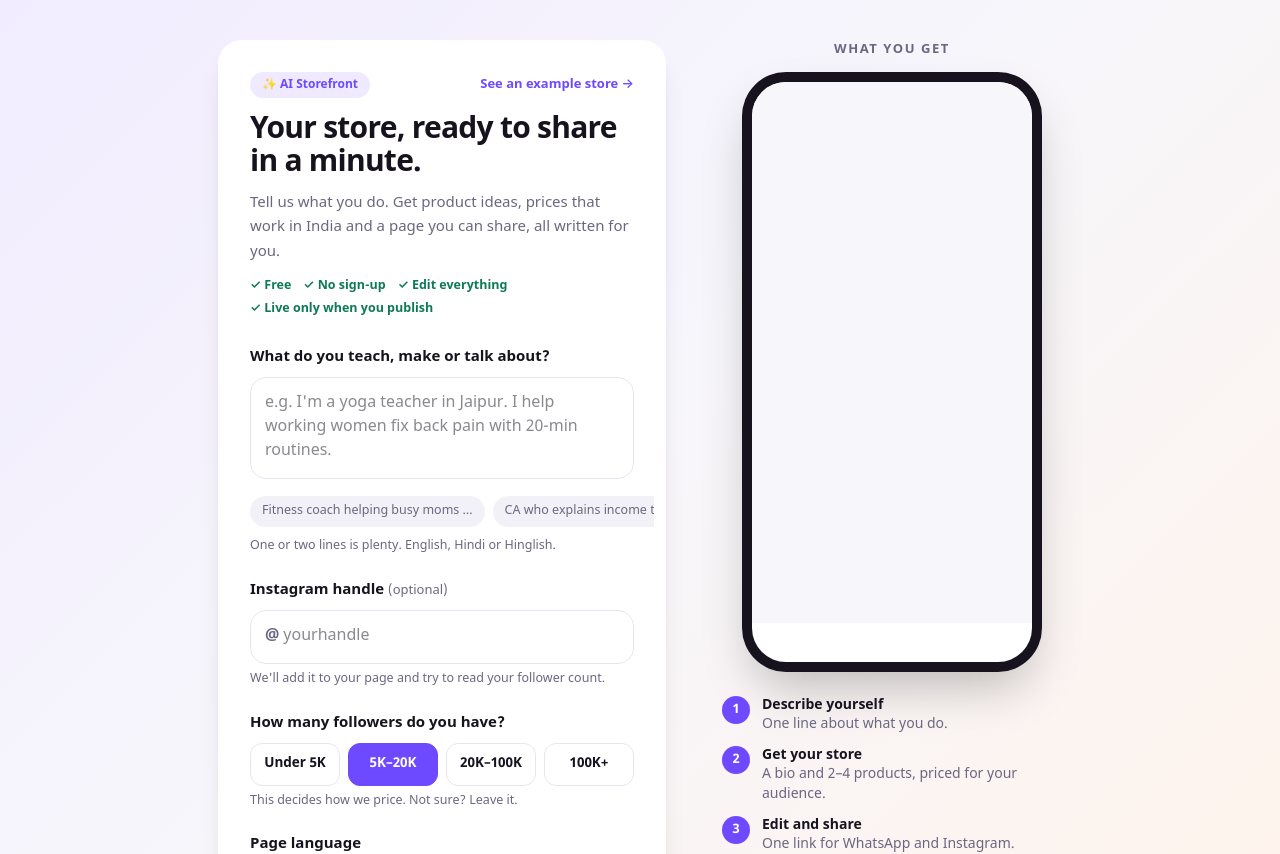
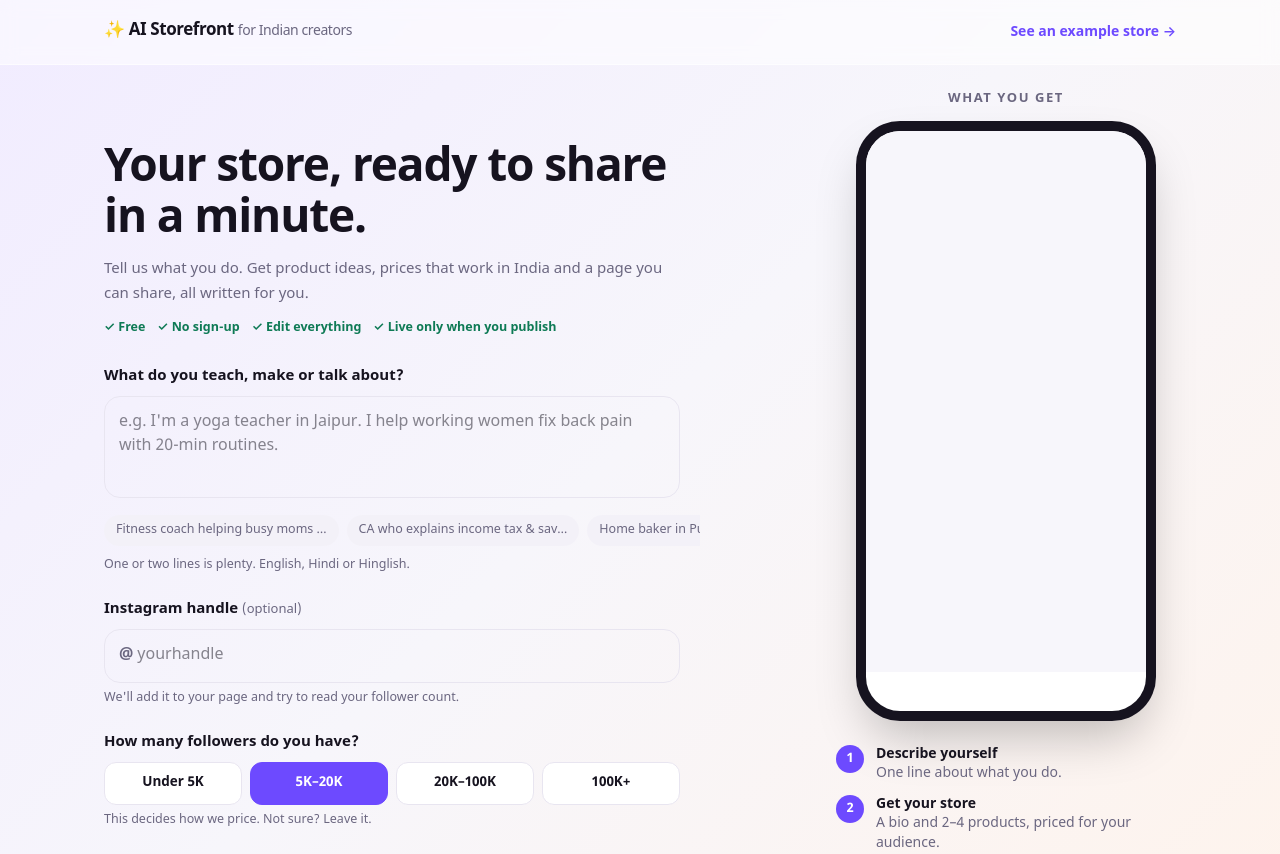
Before and after one commit to namratas798/ai-storefront-generator, a Next.js app: page / in a window 1280 px wide. Shown: the top 854 px of the page. Built offline with nearby package versions, Linux system fonts and the light colour scheme.

Commit message:
Responsive like SuperProfile: two-column store and editor on laptops, top bar, side-by-side publish screen

```diff
--- a/app/page.tsx
+++ b/app/page.tsx
@@ -158,11 +158,18 @@ export default function Home() {
   if (!loaded) return <div className="min-h-dvh" />;
 
   return (
-    // Phone-first. On laptops the same layout sits in a frame instead of being stretched.
-    <div className="lg:min-h-dvh lg:bg-[linear-gradient(135deg,#f1ecff_0%,#f7f6fb_45%,#fff3ea_100%)] lg:flex lg:items-start lg:justify-center lg:gap-14 lg:px-10 lg:py-10">
+    // Phone-first, responsive like SuperProfile's own pages: on laptops each screen reflows into
+    // columns instead of being shrunk into a phone-width strip.
+    <div className="lg:min-h-dvh lg:bg-[linear-gradient(135deg,#f1ecff_0%,#f7f6fb_45%,#fff3ea_100%)]">
+    {draft.step === "input" && <DesktopTopBar />}
+    <div className={draft.step === "input" ? "lg:max-w-6xl lg:mx-auto lg:px-10 lg:pt-6 lg:pb-16 lg:flex lg:items-start lg:justify-between lg:gap-16" : ""}>
     <main
-      className={`mx-auto lg:mx-0 w-full max-w-md min-h-dvh bg-white shadow-[0_0_40px_rgba(0,0,0,0.04)] relative ${
-        draft.step === "input" ? "lg:min-h-0 lg:rounded-3xl lg:shadow-xl" : "lg:shadow-xl"
+      className={`mx-auto w-full max-w-md min-h-dvh bg-white shadow-[0_0_40px_rgba(0,0,0,0.04)] relative ${
+        draft.step === "input"
+          ? "lg:mx-0 lg:max-w-xl lg:min-h-0 lg:bg-transparent lg:shadow-none"
+          : draft.step === "edit"
+            ? "lg:max-w-6xl lg:shadow-xl"
+            : "lg:max-w-3xl lg:min-h-0 lg:my-10 lg:rounded-3xl lg:shadow-xl"
       }`}
     >
       {draft.step === "input" && (
@@ -184,6 +191,24 @@ export default function Home() {
             onTheme={(theme) => set({ store: { ...draft.store!, theme } })}
             onBack={() => set({ step: "input" })}
             published={!!draft.slug}
+            actions={
+              <div className="hidden lg:flex gap-2 ml-2">
+                <button
+                  onClick={() => setConfirmAll(true)}
+                  disabled={!!busy}
+                  className="px-4 py-2.5 rounded-xl font-bold border border-[var(--line)] bg-white text-sm disabled:opacity-50"
+                >
+                  ↻ Redo all
+                </button>
+                <button
+                  onClick={publish}
+                  disabled={!!busy}
+                  className="px-5 py-2.5 rounded-xl font-bold text-white bg-[var(--brand)] text-sm disabled:opacity-60"
+                >
+                  {busy === "publish" ? <Spinner /> : draft.slug ? "Update my page" : "Publish my page →"}
+                </button>
+              </div>
+            }
           />
           {notice && <Banner notice={notice} onClose={() => setNotice(null)} onRetry={notice.kind === "error" ? generate : undefined} />}
           {draft.store.assumptions.length > 0 && (
@@ -199,16 +224,16 @@ export default function Home() {
           )}
           <p className="text-center text-[12px] text-[var(--soft)] mt-3 mb-1">
             ✏️ Tap any text to edit · ↻ to get a new version
-            <span className="hidden lg:block mt-0.5">This is how buyers see it on their phone.</span>
+            <span className="hidden lg:inline"> · This is how buyers see your page on a laptop; on a phone it stacks into one column.</span>
           </p>
-          <div className="mx-3 rounded-3xl overflow-hidden border border-[var(--line)]">
+          <div className="mx-3 lg:mx-6 rounded-3xl overflow-clip border border-[var(--line)]">
             <StoreView
               store={draft.store}
               edit={{ onChange: (s) => set({ store: s }), onRegenerate: regenerate, busy }}
             />
           </div>
-          <div className="h-28" />
-          <BottomBar>
+          <div className="h-28 lg:h-10" />
+          <BottomBar hideOnDesktop>
             <button
               onClick={() => setConfirmAll(true)}
               disabled={!!busy}
@@ -276,6 +301,7 @@ export default function Home() {
       )}
     </main>
     {draft.step === "input" && <DesktopShowcase />}
+    </div>
     </div>
   );
 }
@@ -363,8 +389,8 @@ function InputScreen({
 }) {
   const canSubmit = input.handle.trim() || input.description.trim();
   return (
-    <div className="px-5 pt-8 pb-32 lg:pb-8 lg:px-8">
-      <div className="flex items-center justify-between gap-3">
+    <div className="px-5 pt-8 pb-32 lg:pb-8 lg:px-0">
+      <div className="flex items-center justify-between gap-3 lg:hidden">
         <div className="inline-flex items-center gap-2 text-[12px] font-bold text-[var(--brand)] bg-[var(--brand-soft)] px-3 py-1 rounded-full">
           ✨ AI Storefront
         </div>
@@ -372,7 +398,7 @@ function InputScreen({
           See an example store →
         </a>
       </div>
-      <h1 className="text-[30px] leading-[1.1] font-extrabold mt-4 tracking-tight">
+      <h1 className="text-[30px] lg:text-[46px] leading-[1.1] font-extrabold mt-4 lg:mt-6 tracking-tight">
         Your store, ready to share in a minute.
       </h1>
       <p className="text-[var(--soft)] mt-3 text-[15px] leading-relaxed">
@@ -546,14 +572,16 @@ function EditorHeader({
   onTheme,
   onBack,
   published,
+  actions,
 }: {
   store: Store;
   onTheme: (t: Store["theme"]) => void;
   onBack: () => void;
   published: boolean;
+  actions?: React.ReactNode;
 }) {
   return (
-    <div className="sticky top-0 z-30 bg-white/90 backdrop-blur border-b border-[var(--line)] px-4 py-3 flex items-center gap-3">
+    <div className="sticky top-0 z-30 bg-white/90 backdrop-blur border-b border-[var(--line)] px-4 lg:px-6 py-3 flex items-center gap-3">
       <button onClick={onBack} className="text-sm font-semibold text-[var(--soft)]" aria-label="Back to details">
         ← Details
       </button>
@@ -571,7 +599,24 @@ function EditorHeader({
           />
         ))}
       </div>
+      {actions}
     </div>
+  );
+}
+
+/** Laptop-only top bar on the first screen, so it reads as a web page. */
+function DesktopTopBar() {
+  return (
+    <header className="hidden lg:block border-b border-white/60 bg-white/50 backdrop-blur">
+      <div className="max-w-6xl mx-auto px-10 h-16 flex items-center justify-between">
+        <span className="font-extrabold text-[17px] tracking-tight">
+          ✨ AI Storefront <span className="font-medium text-[var(--soft)] text-[14px]">for Indian creators</span>
+        </span>
+        <a href={`/${EXAMPLE_SLUG}`} className="text-[14px] font-semibold text-[var(--brand)]">
+          See an example store →
+        </a>
+      </div>
+    </header>
   );
 }
 
@@ -618,11 +663,14 @@ function Published({
   }
 
   return (
-    <div className="px-5 pt-10 pb-10 rise">
+    <div className="px-5 pt-10 pb-10 lg:px-10 rise">
       <div className="w-14 h-14 rounded-full bg-[#0e9f6e] text-white grid place-items-center text-2xl">✓</div>
-      <h2 className="text-[28px] font-extrabold mt-4 leading-tight">Your store is live!</h2>
+      <h2 className="text-[28px] lg:text-[34px] font-extrabold mt-4 leading-tight">Your store is live!</h2>
       <p className="text-[var(--soft)] mt-1">Share it where your audience already is.</p>
 
+      {/* Laptops: sharing on the left, reminders and stats on the right */}
+      <div className="lg:grid lg:grid-cols-2 lg:gap-8 lg:items-start">
+      <div>
       <div className="mt-6 rounded-2xl border border-[var(--line)] p-3 flex items-center gap-2">
         <span className="flex-1 truncate font-semibold text-[15px]">{url.replace(/^https?:\/\//, "")}</span>
         <button onClick={() => copy(url, "link")} className="px-3 py-2 rounded-xl bg-[#16131f] text-white text-sm font-bold">
@@ -649,7 +697,9 @@ function Published({
       >
         {copied === "bio" ? "Copied — paste it in Instagram → Edit profile → Links" : "Copy link for Instagram bio"}
       </button>
+      </div>
 
+      <div>
       {missing > 0 && (
         <div className="mt-6 rounded-2xl bg-amber-50 border border-amber-200 p-4 text-[13.5px] text-amber-900">
           <b>
@@ -662,7 +712,7 @@ function Published({
         </div>
       )}
 
-      <div className="mt-8 rounded-2xl bg-[#f7f6fb] p-4">
+      <div className={`mt-8 rounded-2xl bg-[#f7f6fb] p-4 ${missing > 0 ? "" : "lg:mt-6"}`}>
         <div className="flex items-center justify-between">
           <b className="text-sm">Your page so far</b>
           <button onClick={loadStats} className="text-xs font-semibold text-[var(--brand)]">Refresh</button>
@@ -672,6 +722,8 @@ function Published({
           <Stat label="Buy clicks" value={stats?.clicks} />
         </div>
         <p className="text-xs text-[var(--soft)] mt-3">Tip: put the link in your bio and post a story today. Most first sales come from a story.</p>
+      </div>
+      </div>
       </div>
 
       <div className="flex gap-3 mt-6">
@@ -757,12 +809,20 @@ function Banner({
   );
 }
 
-function BottomBar({ children, inlineOnDesktop }: { children: React.ReactNode; inlineOnDesktop?: boolean }) {
+function BottomBar({
+  children,
+  inlineOnDesktop,
+  hideOnDesktop,
+}: {
+  children: React.ReactNode;
+  inlineOnDesktop?: boolean;
+  hideOnDesktop?: boolean;
+}) {
   return (
     <div
       className={`fixed bottom-0 left-1/2 -translate-x-1/2 w-full max-w-md z-30 bg-white/95 backdrop-blur border-t border-[var(--line)] px-4 pt-3 pb-[max(12px,env(safe-area-inset-bottom))] flex gap-3 ${
         inlineOnDesktop ? "lg:static lg:translate-x-0 lg:max-w-none lg:bg-transparent lg:border-0 lg:p-0 lg:mt-2" : ""
-      }`}
+      } ${hideOnDesktop ? "lg:hidden" : ""}`}
     >
       {children}
     </div>
--- a/components/PublicStore.tsx
+++ b/components/PublicStore.tsx
@@ -51,10 +51,10 @@ export default function PublicStore({ store }: { store: PublicStoreData }) {
   return (
     // Phones: full-screen page. Laptops: the theme fills the screen and the store is a centred card,
     // the usual link-in-bio look on desktop.
-    <div className="min-h-dvh lg:py-10" style={{ background: t.bg }}>
+    <div className="min-h-dvh lg:py-10 lg:px-10" style={{ background: t.bg }}>
     <div className="hidden lg:block fixed inset-x-0 top-0 h-72 opacity-25 pointer-events-none" style={{ background: t.hero }} />
     <main
-      className="relative mx-auto max-w-md min-h-dvh lg:min-h-0 lg:rounded-3xl lg:overflow-hidden shadow-[0_0_40px_rgba(0,0,0,0.06)] lg:shadow-2xl"
+      className="relative mx-auto max-w-md lg:max-w-6xl min-h-dvh lg:min-h-0 lg:rounded-3xl lg:overflow-clip shadow-[0_0_40px_rgba(0,0,0,0.06)] lg:shadow-2xl"
       style={{ background: t.bg }}
     >
       {isExample && (
--- a/components/StoreView.tsx
+++ b/components/StoreView.tsx
@@ -65,10 +65,13 @@ export default function StoreView({ store, edit, onBuy }: Props) {
     edit?.onChange({ ...store, products: store.products.map((p) => (p.id === id ? { ...p, ...patch } : p)) });
 
   return (
-    <div style={{ background: t.bg, color: t.text }} className="min-h-full pb-6">
+    // Responds to the width it is given (container query), not the screen: one column in a phone
+    // or the small example preview, two columns (profile | products) when there is room.
+    <div style={{ background: t.bg, color: t.text }} className="@container min-h-full pb-6">
       {/* Hero */}
-      <div style={{ background: t.hero }} className="h-28 w-full" />
-      <div className="px-5 -mt-12">
+      <div style={{ background: t.hero }} className="h-28 @4xl:h-44 w-full" />
+      <div className="@4xl:grid @4xl:grid-cols-[320px_minmax(0,1fr)] @4xl:gap-10 @4xl:px-10 @5xl:grid-cols-[360px_minmax(0,1fr)] @5xl:gap-14">
+      <aside className="px-5 -mt-12 @4xl:-mt-16 @4xl:px-0 @4xl:sticky @4xl:top-20 @4xl:self-start">
         <div
           className="w-24 h-24 rounded-full grid place-items-center text-3xl font-bold shadow-lg border-4"
           style={{ background: t.card, color: t.accent, borderColor: t.bg }}
@@ -124,11 +127,11 @@ export default function StoreView({ store, edit, onBuy }: Props) {
             maxLength={600}
           />
         </Block>
-      </div>
+      </aside>
 
-      {/* Products */}
-      <div className="px-4 mt-7 space-y-4">
-        <h2 className="px-1 text-xs font-bold uppercase tracking-[0.14em]" style={{ color: t.muted }}>
+      {/* Products: a list on phones, a 2-column grid when there is room */}
+      <section className="px-4 mt-7 space-y-4 @4xl:px-0 @4xl:mt-8 @4xl:space-y-0 @4xl:grid @4xl:grid-cols-2 @4xl:gap-5 @4xl:items-start">
+        <h2 className="px-1 text-xs font-bold uppercase tracking-[0.14em] @4xl:col-span-2 @4xl:px-0 @4xl:mb-1" style={{ color: t.muted }}>
           {store.language === "hindi" ? "मेरे प्रोडक्ट्स" : store.language === "hinglish" ? "Mere products" : "Work with me"}
         </h2>
         {store.products.map((p, idx) => (
@@ -147,15 +150,16 @@ export default function StoreView({ store, edit, onBuy }: Props) {
           <button
             onClick={() => edit.onRegenerate({ part: "new_product" })}
             disabled={!!edit.busy}
-            className="w-full rounded-2xl border-2 border-dashed py-4 text-sm font-semibold disabled:opacity-50"
+            className="w-full rounded-2xl border-2 border-dashed py-4 text-sm font-semibold disabled:opacity-50 @4xl:min-h-40"
             style={{ borderColor: t.muted + "66", color: t.muted }}
           >
             {edit.busy === "new_product" ? <Spinner /> : "+ Suggest another product"}
           </button>
         )}
+      </section>
       </div>
 
-      <p className="text-center text-xs mt-8" style={{ color: t.muted }}>
+      <p className="text-center text-xs mt-8 @4xl:mt-12" style={{ color: t.muted }}>
         Secure payments via UPI & cards · Instant access after purchase
       </p>
     </div>
```
